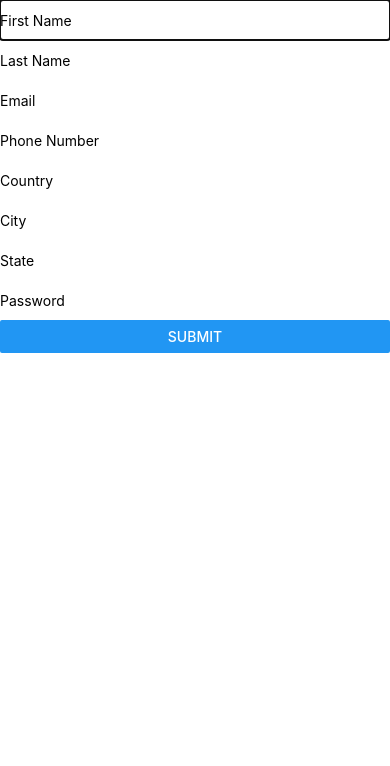
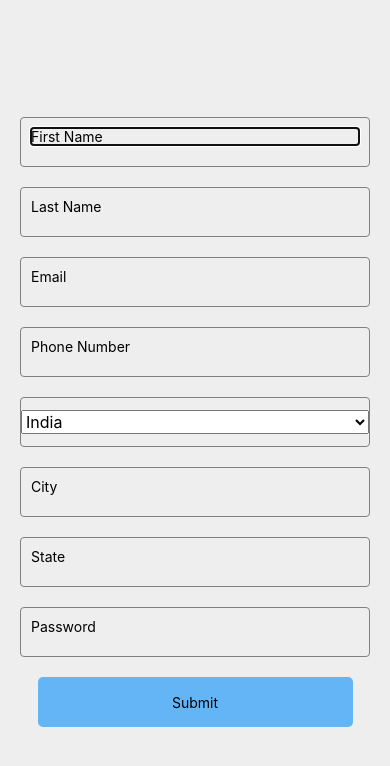
Before and after one commit to yuvarajselvam/yy-music-player, a React Native app in the folder Frontend/: screen / in a window 390 px wide. Shown: the top 766 px of the page. Built offline with nearby package versions, Linux system fonts and the light colour scheme.

Commit message:
UI minor changes done

```diff
--- a/Frontend/login.jsx
+++ b/Frontend/login.jsx
@@ -1,5 +1,15 @@
 import React, { useReducer } from "react";
-import { TextInput, Text, View, Button, Platform, StyleSheet, KeyboardAvoidingView } from "react-native";
+import {
+  TextInput,
+  Picker,
+  Text,
+  View,
+  Button,
+  Platform,
+  StyleSheet,
+  KeyboardAvoidingView,
+  TouchableOpacity
+} from "react-native";
 import Constants from "expo-constants";
 
 const user = {};
@@ -72,6 +82,11 @@ export function Login() {
 
   const submitAndClear = val => {
     console.log(state);
+    if (Object.keys(state).length < 8) {
+      alert("Please fill all the details");
+    } else {
+      dispatch({});
+    }
     // Push the values to the API Endpoint
     // fetch("http://31b6b1df.ngrok.io/user/create/", {
     //   method: "POST",
@@ -100,27 +115,30 @@ export function Login() {
   };
 
   return (
-    <View style={styles.container}>
+    <KeyboardAvoidingView style={styles.container} behavior="padding" enabled>
+      <View style={styles.textBox}>
         <TextInput
           placeholder="First Name"
-        style={{ height: 40 }}
+          returnKeyType={"next"}
+          blurOnSubmit={false}
           autoFocus={true}
           maxLength={30}
           textContentType="namePrefix"
           value={state.firstName}
           onChangeText={setFirstName}
         />
-
+      </View>
+      <View style={styles.textBox}>
         <TextInput
-        style={{ height: 40 }}
           placeholder="Last Name"
           maxLength={30}
           textContentType="nameSuffix"
           value={state.lastName}
           onChangeText={setLastName}
         />
+      </View>
+      <View style={styles.textBox}>
         <TextInput
-        style={{ height: 40 }}
           placeholder="Email"
           textContentType="emailAddress"
           autoCapitalize="none"
@@ -128,8 +146,9 @@ export function Login() {
           onChangeText={setEmail}
           keyboardType="email-address"
         />
+      </View>
+      <View style={styles.textBox}>
         <TextInput
-        style={{ height: 40 }}
           placeholder="Phone Number"
           maxLength={10}
           textContentType="telephoneNumber"
@@ -137,11 +156,21 @@ export function Login() {
           onChangeText={setPhoneNumber}
           keyboardType="phone-pad"
         />
-      <TextInput style={{ height: 40 }} placeholder="Country" value={state.country} onChangeText={setCountry} />
-      <TextInput style={{ height: 40 }} placeholder="City" value={state.city} onChangeText={setCity} />
-      <TextInput style={{ height: 40 }} placeholder="State" value={state.stateName} onChangeText={setStateName} />
+      </View>
+      <View style={styles.pickerBox}>
+        <Picker selectedValue={state.country} onValueChange={setCountry}>
+          <Picker.Item label="India" value="india" />
+          <Picker.Item label="America" value="america" />
+        </Picker>
+      </View>
+      <View style={styles.textBox}>
+        <TextInput placeholder="City" value={state.city} onChangeText={setCity} />
+      </View>
+      <View style={styles.textBox}>
+        <TextInput placeholder="State" value={state.stateName} onChangeText={setStateName} />
+      </View>
+      <View style={styles.textBox}>
         <TextInput
-        style={{ height: 40 }}
           placeholder="Password"
           autoCapitalize="none"
           textContentType="password"
@@ -149,33 +178,51 @@ export function Login() {
           value={state.password}
           onChangeText={setPassword}
         />
-      <Button title="Submit" onPress={submitAndClear} style={styles.button}></Button>
       </View>
+      <TouchableOpacity style={styles.button}>
+        <Text>Submit</Text>
+      </TouchableOpacity>
+    </KeyboardAvoidingView>
   );
 }
 
-const styles =
-  Platform.OS === "android"
-    ? StyleSheet.create({
+const styles = StyleSheet.create({
   container: {
     flex: 1,
-          backgroundColor: "#fff",
+    backgroundColor: "#EEEEEE",
     alignItems: "center",
     justifyContent: "center",
+    padding: 20,
     marginTop: Constants.statusBarHeight
   },
+  textBox: {
+    height: 50,
+    width: "100%",
+    borderColor: "gray",
+    borderWidth: 1,
+    margin: 10,
+    padding: 10,
+    borderRadius: 4
+  },
+  pickerBox: {
+    height: 50,
+    justifyContent: "center",
+    width: "100%",
+    margin: 10,
+    borderColor: "gray",
+    borderWidth: 1,
+    borderRadius: 4
+  },
   button: {
-          marginTop: 20,
-          // width: "50%",
-          alignSelf: "center",
-          justifyContent: "center"
-        }
-      })
-    : StyleSheet.create({
-        button: {
-          marginTop: 20,
-          width: "50%",
-          alignSelf: "center",
-          justifyContent: "center"
+    flexDirection: "row",
+    width: "90%",
+    height: 50,
+    margin: 10,
+    backgroundColor: "#64B5F6",
+    justifyContent: "center",
+    alignItems: "center",
+    borderColor: "transparent",
+    borderRadius: 5,
+    borderWidth: 1
   }
 });
```
Lines whose indentation alone changed are shown as unchanged.
